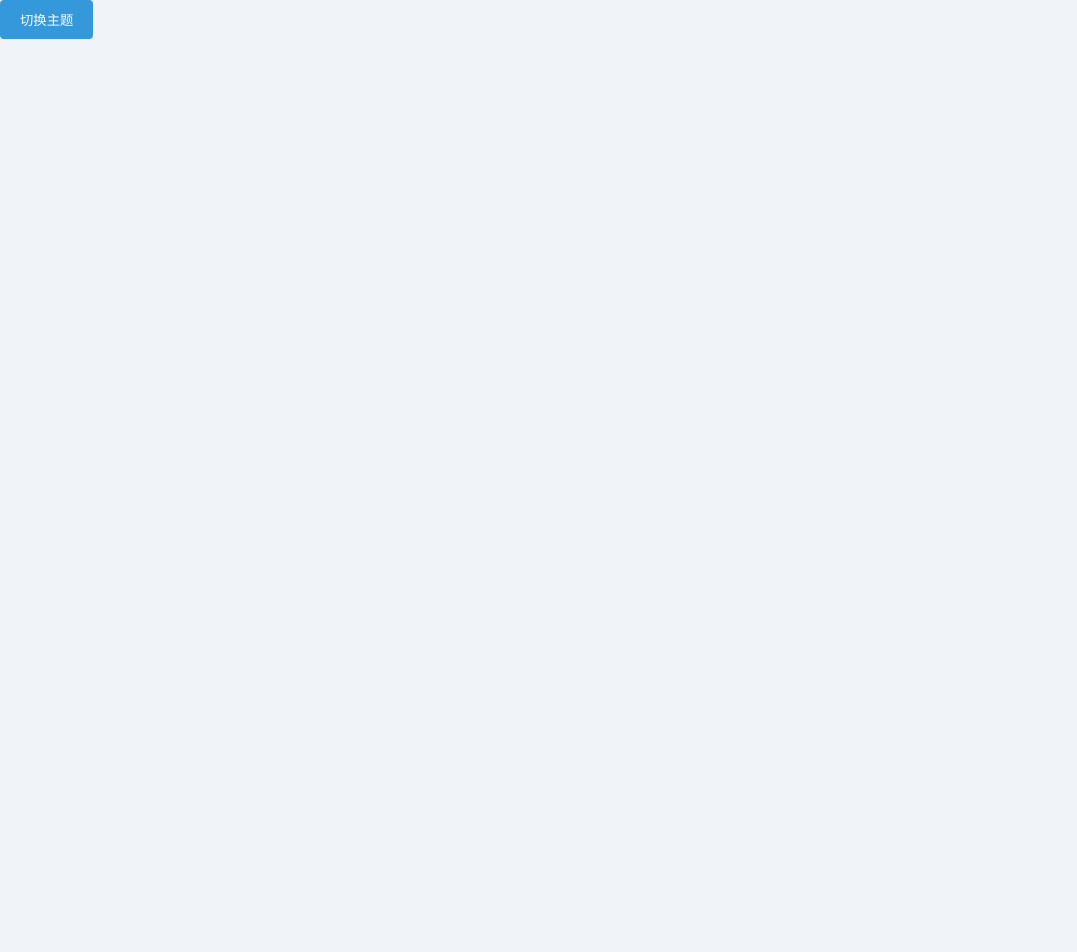
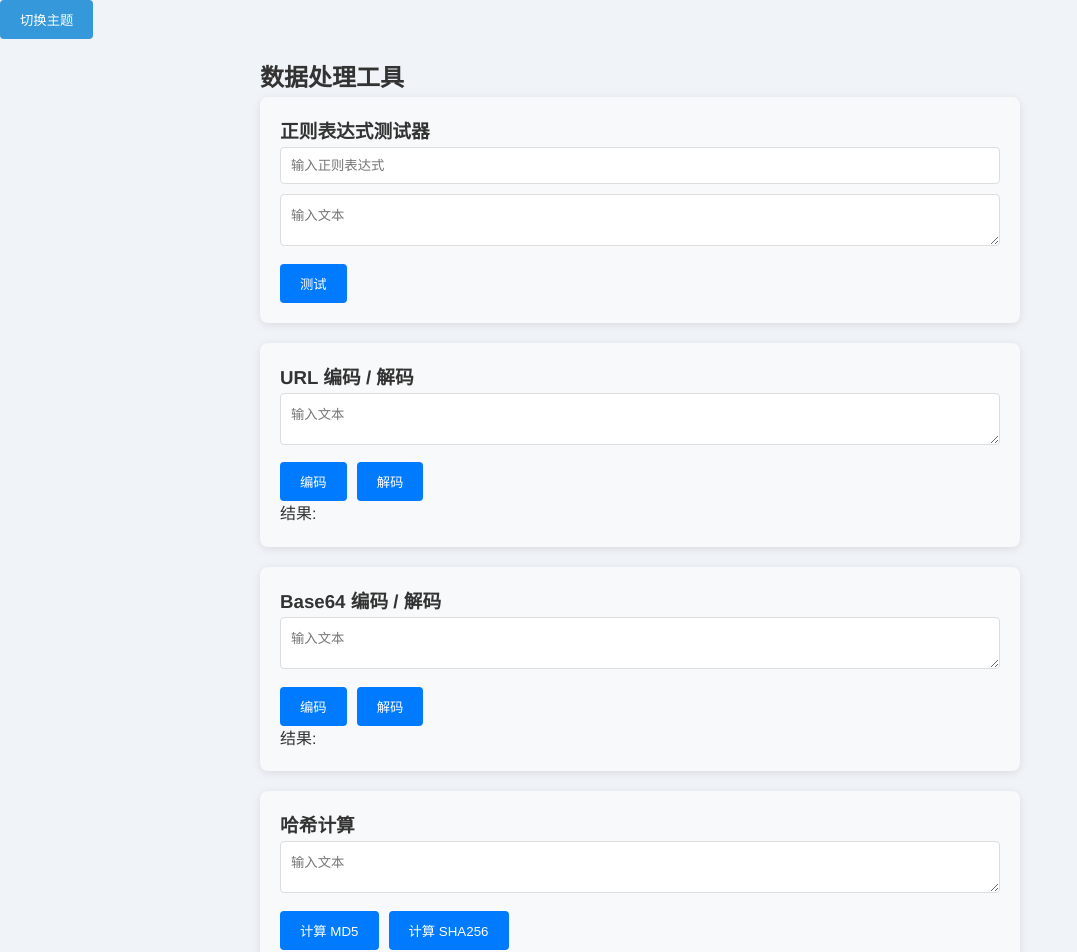
Before and after one commit to Hughhhhcoder/HTooL, a Vue app: page /data-processor in a window 1280 px wide. Before the commit this address had no page. Shown: the top 952 px of the page, without its empty margins (0-1077 px from the left). Before the commit the page ends 800 px from the top, so only its background shows below. Built offline with nearby package versions, Linux system fonts and the light colour scheme.

Commit message:
Add DataProcessor component and update various features

```diff
--- a/package.json
+++ b/package.json
@@ -9,6 +9,7 @@
   },
   "dependencies": {
     "@google-cloud/translate": "^9.0.1",
+    "crypto-js": "^4.2.0",
     "dompurify": "^3.2.5",
     "github-markdown-css": "^5.8.1",
     "highlight.js": "^11.8.0",
@@ -17,6 +18,7 @@
     "marked": "^9.1.6",
     "md5": "^2.3.0",
     "qrcode": "^1.5.4",
+    "turndown": "^7.2.0",
     "vue": "^3.3.4",
     "vue-router": "^4.5.0"
   },
--- a/src/router/index.js
+++ b/src/router/index.js
@@ -7,6 +7,7 @@ import QRCodeTool from '../views/QRCodeTool.vue'
 import MarkdownHtmlConverter from '../views/MarkdownHtmlConverter.vue'
 import DrawingBoard from '../views/DrawingBoard.vue'
 import PomodoroTimer from '../views/PomodoroTimer.vue'
+import DataProcessor from '../views/DataProcessor.vue'
 
 const router = createRouter({
   history: createWebHistory(import.meta.env.BASE_URL),
@@ -45,6 +46,11 @@ const router = createRouter({
       path: '/pomodoro-timer',
       name: 'pomodoro-timer',
       component: PomodoroTimer
+    },
+    {
+      path: '/data-processor',
+      name: 'data-processor',
+      component: DataProcessor
     }
   ]
 })
--- /dev/null
+++ b/src/views/DataProcessor.vue
@@ -0,0 +1,137 @@
+<template>
+  <div class="data-processor">
+    <h2>数据处理工具</h2>
+
+    <!-- 正则表达式测试器 -->
+    <div class="section">
+      <h3>正则表达式测试器</h3>
+      <input v-model="regexInput" placeholder="输入正则表达式" />
+      <textarea v-model="textInput" placeholder="输入文本"></textarea>
+      <button @click="testRegex">测试</button>
+      <p v-if="regexResult !== null">匹配结果: {{ regexResult }}</p>
+    </div>
+
+    <!-- URL 编码/解码 -->
+    <div class="section">
+      <h3>URL 编码 / 解码</h3>
+      <textarea v-model="urlInput" placeholder="输入文本"></textarea>
+      <button @click="encodeUrl">编码</button>
+      <button @click="decodeUrl">解码</button>
+      <p>结果: {{ urlResult }}</p>
+    </div>
+
+    <!-- Base64 编码/解码 -->
+    <div class="section">
+      <h3>Base64 编码 / 解码</h3>
+      <textarea v-model="base64Input" placeholder="输入文本"></textarea>
+      <button @click="encodeBase64">编码</button>
+      <button @click="decodeBase64">解码</button>
+      <p>结果: {{ base64Result }}</p>
+    </div>
+
+    <!-- 哈希计算 -->
+    <div class="section">
+      <h3>哈希计算</h3>
+      <textarea v-model="hashInput" placeholder="输入文本"></textarea>
+      <button @click="calculateMD5">计算 MD5</button>
+      <button @click="calculateSHA256">计算 SHA256</button>
+      <p>MD5: {{ md5Result }}</p>
+      <p>SHA256: {{ sha256Result }}</p>
+    </div>
+  </div>
+</template>
+
+<script setup>
+import { ref } from 'vue';
+import md5 from 'crypto-js/md5';
+import sha256 from 'crypto-js/sha256';
+
+const regexInput = ref('');
+const textInput = ref('');
+const regexResult = ref(null);
+
+const urlInput = ref('');
+const urlResult = ref('');
+
+const base64Input = ref('');
+const base64Result = ref('');
+
+const hashInput = ref('');
+const md5Result = ref('');
+const sha256Result = ref('');
+
+const testRegex = () => {
+  try {
+    const regex = new RegExp(regexInput.value);
+    regexResult.value = regex.test(textInput.value);
+  } catch (e) {
+    regexResult.value = '无效的正则表达式';
+  }
+};
+
+const encodeUrl = () => {
+  urlResult.value = encodeURIComponent(urlInput.value);
+};
+
+const decodeUrl = () => {
+  urlResult.value = decodeURIComponent(urlInput.value);
+};
+
+const encodeBase64 = () => {
+  base64Result.value = btoa(base64Input.value);
+};
+
+const decodeBase64 = () => {
+  try {
+    base64Result.value = atob(base64Input.value);
+  } catch (e) {
+    base64Result.value = '无效的 Base64 字符串';
+  }
+};
+
+const calculateMD5 = () => {
+  md5Result.value = md5(hashInput.value).toString();
+};
+
+const calculateSHA256 = () => {
+  sha256Result.value = sha256(hashInput.value).toString();
+};
+</script>
+
+<style scoped>
+.data-processor {
+  padding: 20px;
+  max-width: 800px;
+  margin: 0 auto;
+}
+
+.section {
+  margin-bottom: 20px;
+  padding: 20px;
+  background: #f8f9fa;
+  border-radius: 8px;
+  box-shadow: 0 2px 8px rgba(0, 0, 0, 0.1);
+}
+
+input, textarea {
+  width: 100%;
+  margin-bottom: 10px;
+  padding: 10px;
+  border: 1px solid #ddd;
+  border-radius: 4px;
+}
+
+button {
+  margin-right: 10px;
+  padding: 10px 20px;
+  background: #007bff;
+  color: white;
+  border: none;
+  border-radius: 4px;
+  cursor: pointer;
+}
+
+button:hover {
+  background: #0056b3;
+}
+</style>
--- a/src/views/DrawingBoard.vue
+++ b/src/views/DrawingBoard.vue
@@ -7,7 +7,18 @@
       <label for="eraserSize">橡皮擦大小:</label>
       <input type="range" id="eraserSize" v-model="eraserSize" min="1" max="50" />
     </div>
-    <canvas ref="canvas" width="800" height="600" @mousedown="startDrawing" @mousemove="draw" @mouseup="stopDrawing" @mouseleave="stopDrawing"></canvas>
+    <canvas
+      ref="canvas"
+      :width="canvasWidth"
+      :height="canvasHeight"
+      @mousedown="startDrawing"
+      @mousemove="draw"
+      @mouseup="stopDrawing"
+      @mouseleave="stopDrawing"
+      @touchstart.prevent="startDrawingTouch"
+      @touchmove.prevent="drawTouch"
+      @touchend.prevent="stopDrawing"
+    ></canvas>
     <button @click="saveDrawing">保存绘图</button>
   </div>
 </template>
@@ -20,6 +31,16 @@ let context = null;
 let isDrawing = false;
 const penColor = ref('#000000');
 const eraserSize = ref(10);
+const canvasWidth = ref(window.innerWidth * 0.8);
+const canvasHeight = ref(window.innerHeight * 0.6);
+
+const getTouchPos = (canvasDom, touchEvent) => {
+  const rect = canvasDom.getBoundingClientRect();
+  return {
+    x: touchEvent.touches[0].clientX - rect.left,
+    y: touchEvent.touches[0].clientY - rect.top
+  };
+};
 
 const startDrawing = (event) => {
   isDrawing = true;
@@ -29,10 +50,30 @@ const startDrawing = (event) => {
 
 const draw = (event) => {
   if (!isDrawing) return;
-  context.lineWidth = penColor.value === '#ffffff' ? eraserSize.value : 2;
-  context.strokeStyle = penColor.value;
+  context.lineWidth = penColor.value === 'eraser' ? eraserSize.value : 2;
+  context.strokeStyle = penColor.value === 'eraser' ? 'rgba(0,0,0,1)' : penColor.value;
+  context.globalCompositeOperation = penColor.value === 'eraser' ? 'destination-out' : 'source-over';
   context.lineTo(event.offsetX, event.offsetY);
   context.stroke();
+  context.globalCompositeOperation = 'source-over';
+};
+
+const startDrawingTouch = (event) => {
+  const touchPos = getTouchPos(canvas.value, event);
+  isDrawing = true;
+  context.beginPath();
+  context.moveTo(touchPos.x, touchPos.y);
+};
+
+const drawTouch = (event) => {
+  if (!isDrawing) return;
+  const touchPos = getTouchPos(canvas.value, event);
+  context.lineWidth = penColor.value === 'eraser' ? eraserSize.value : 2;
+  context.strokeStyle = penColor.value === 'eraser' ? 'rgba(0,0,0,1)' : penColor.value;
+  context.globalCompositeOperation = penColor.value === 'eraser' ? 'destination-out' : 'source-over';
+  context.lineTo(touchPos.x, touchPos.y);
+  context.stroke();
+  context.globalCompositeOperation = 'source-over';
 };
 
 const stopDrawing = () => {
@@ -41,7 +82,7 @@ const stopDrawing = () => {
 };
 
 const setEraser = () => {
-  penColor.value = '#ffffff'; // Assuming white is the background color
+  penColor.value = 'eraser';
 };
 
 const saveDrawing = () => {
@@ -73,6 +114,8 @@ onMounted(() => {
 canvas {
   border: 1px solid #ccc;
   cursor: crosshair;
+  max-width: 100%;
+  height: auto;
 }
 
 button {
--- a/src/views/Home.vue
+++ b/src/views/Home.vue
@@ -34,14 +34,24 @@
         <h2>番茄钟</h2>
         <p>支持倒计时功能</p>
       </div>
+      <div class="tool-card" @click="navigateToDataProcessor">
+        <div class="tool-icon">🔧</div>
+        <h2>数据处理工具</h2>
+        <p>支持正则表达式测试、URL编码/解码、Base64编码/解码、哈希计算</p>
+      </div>
     </div>
   </div>
 </template>
 
 <script setup>
 import { useRouter } from 'vue-router'
+import { ref } from 'vue'
 
 const router = useRouter()
+
+const toggleTheme = () => {
+  console.log('Theme toggled')
+}
 
 const navigateToMarkdown = () => {
   router.push('/markdown')
@@ -70,6 +80,10 @@ const navigateToDrawingBoard = () => {
 const navigateToPomodoroTimer = () => {
   router.push('/pomodoro-timer')
 }
+
+const navigateToDataProcessor = () => {
+  router.push('/data-processor')
+}
 </script>
 
 <style scoped>
@@ -87,6 +101,21 @@ const navigateToPomodoroTimer = () => {
 .header h1 {
   font-size: 3rem;
   color: var(--text-color);
+}
+
+.header button {
+  margin-top: 10px;
+  padding: 10px 20px;
+  background-color: var(--primary-color);
+  color: var(--button-text-color);
+  border: none;
+  border-radius: 8px;
+  cursor: pointer;
+  transition: background-color 0.2s;
+}
+
+.header button:hover {
+  background-color: var(--primary-color-hover);
 }
 
 .tools-grid {
@@ -145,4 +174,8 @@ const navigateToPomodoroTimer = () => {
     font-size: 1.5rem;
   }
 }
+
+textarea {
+  resize: vertical;
+}
 </style>
--- a/src/views/MarkdownHtmlConverter.vue
+++ b/src/views/MarkdownHtmlConverter.vue
@@ -1,50 +1,102 @@
 <template>
   <div class="markdown-html-converter">
     <h2>Markdown ↔ HTML 互转</h2>
-    <textarea v-model="markdownInput" placeholder="输入 Markdown"></textarea>
-    <button @click="convertToHtml">转换为 HTML</button>
-    <textarea v-model="htmlOutput" placeholder="输出 HTML" readonly></textarea>
-    <textarea v-model="htmlInput" placeholder="输入 HTML"></textarea>
-    <button @click="convertToMarkdown">转换为 Markdown</button>
-    <textarea v-model="markdownOutput" placeholder="输出 Markdown" readonly></textarea>
+
+    <!-- 输入区域 -->
+    <div class="input-section">
+      <textarea v-model="markdownInput" placeholder="输入 Markdown"></textarea>
+      <button @click="convertToHtml">转换为 HTML</button>
+      <textarea v-model="htmlInput" placeholder="输入 HTML"></textarea>
+      <button @click="convertToMarkdown">转换为 Markdown</button>
+    </div>
+
+    <!-- 预览区域 -->
+    <div class="preview-section">
+      <button @click="togglePreview">切换预览 ({{ previewMode }})</button>
+      <div v-if="previewMode === 'HTML'" v-html="htmlOutput" class="preview"></div>
+      <div v-if="previewMode === 'Markdown'" class="preview">{{ markdownOutput }}</div>
+    </div>
   </div>
 </template>
 
 <script setup>
 import { ref } from 'vue';
 import { marked } from 'marked';
+import TurndownService from 'turndown';
 
 const markdownInput = ref('');
 const htmlOutput = ref('');
 const htmlInput = ref('');
 const markdownOutput = ref('');
+const previewMode = ref('HTML');
+
+const turndownService = new TurndownService();
+
+turndownService.addRule('strikethrough', {
+  filter: ['del', 's'],
+  replacement: function (content) {
+    return '~~' + content + '~~';
+  }
+});
 
 const convertToHtml = () => {
   htmlOutput.value = marked(markdownInput.value);
 };
 
 const convertToMarkdown = () => {
-  // Simple HTML to Markdown conversion (for demonstration)
-  markdownOutput.value = htmlInput.value
-    .replace(/<h1>(.*?)<\/h1>/g, '# $1')
-    .replace(/<h2>(.*?)<\/h2>/g, '## $1')
-    .replace(/<strong>(.*?)<\/strong>/g, '**$1**')
-    .replace(/<em>(.*?)<\/em>/g, '*$1*');
+  markdownOutput.value = turndownService.turndown(htmlInput.value);
+};
+
+const togglePreview = () => {
+  previewMode.value = previewMode.value === 'HTML' ? 'Markdown' : 'HTML';
 };
 </script>
 
 <style scoped>
 .markdown-html-converter {
   padding: 20px;
+  max-width: 800px;
+  margin: 0 auto;
+}
+
+.input-section {
+  margin-bottom: 20px;
 }
 
 textarea {
   width: 100%;
   height: 100px;
   margin-bottom: 10px;
+  border: 1px solid #ddd;
+  border-radius: 4px;
+  padding: 10px;
+  resize: vertical;
 }
 
 button {
   margin: 10px 0;
+  padding: 10px 20px;
+  background: #007bff;
+  color: white;
+  border: none;
+  border-radius: 4px;
+  cursor: pointer;
+  font-size: 16px;
+}
+
+button:hover {
+  background: #0056b3;
+}
+
+.preview-section {
+  background: #f8f9fa;
+  padding: 20px;
+  border-radius: 8px;
+  box-shadow: 0 2px 8px rgba(0, 0, 0, 0.1);
+}
+
+.preview {
+  white-space: pre-wrap;
+  word-wrap: break-word;
 }
 </style>
```
Also changed, not shown: 1 other file (tests, documents, lock files or other folders).
